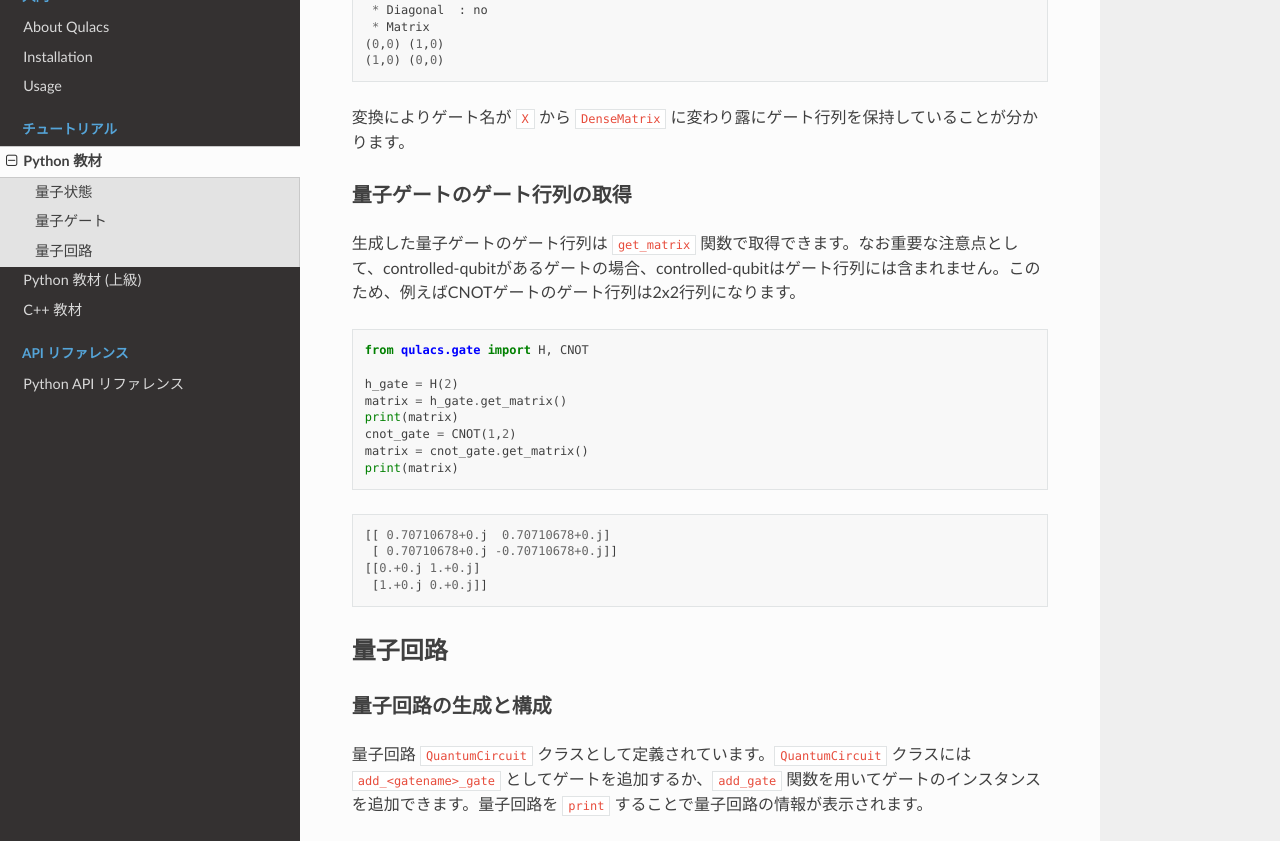
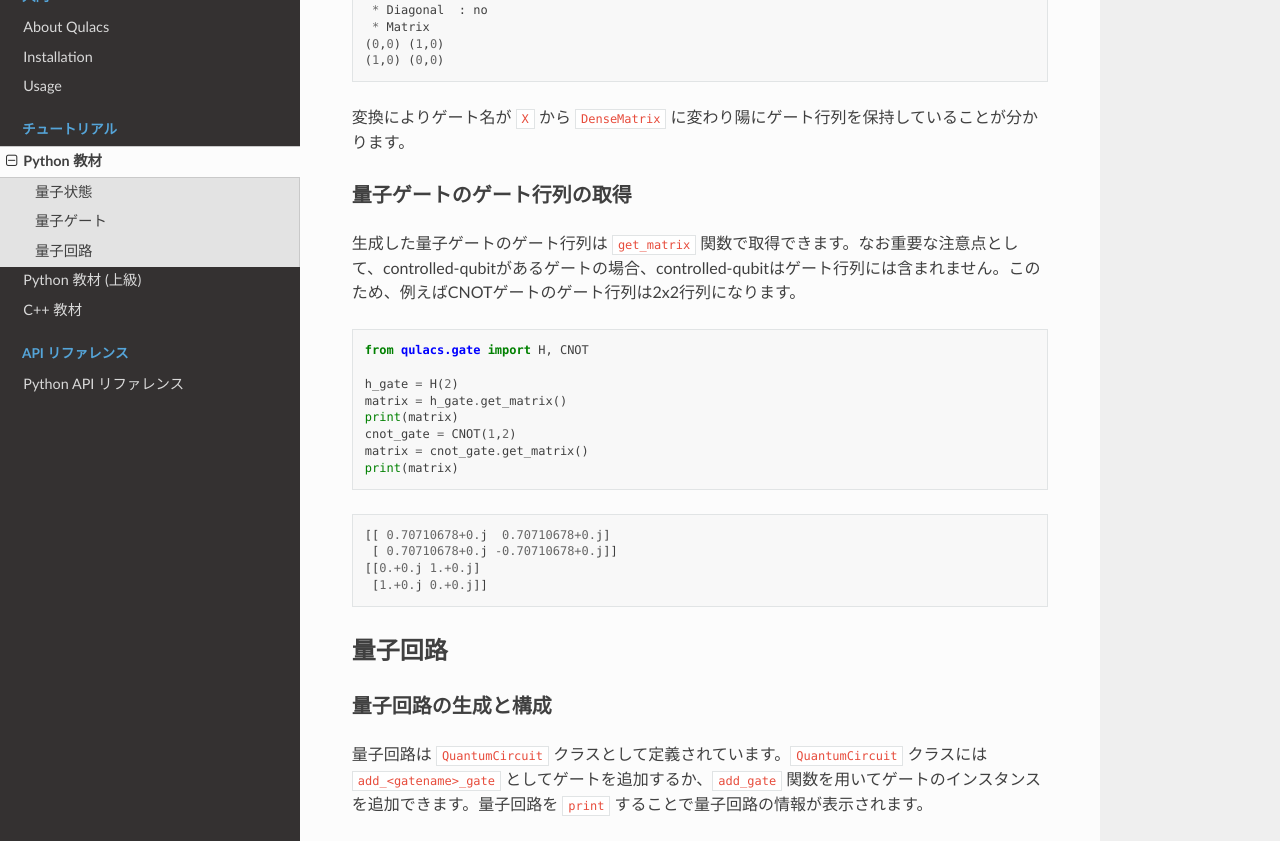
Before and after one commit to qulacs/qulacs, a Sphinx documentation site: the page built from doc/ja/source/intro/4.1_python_tutorial.md, in a window 1280 px wide and 1400 px high, scrolled down 8082 px. Shown: the part 150-991 px from the top of the window. Built offline with Sphinx 7.4.7 and the Read the Docs theme 2.0.0, drawn with Linux system fonts in a browser that asks for light colours; pages that are not in the unit, such as notebooks, are missing from menus; some of the changed text lies outside the part shown.

````diff
--- a/doc/ja/source/intro/4.1_python_tutorial.md
+++ b/doc/ja/source/intro/4.1_python_tutorial.md
@@ -420,7 +420,7 @@
 (1,0) (0,0)
 ```
 
-変換によりゲート名が `X` から `DenseMatrix` に変わり露にゲート行列を保持していることが分かります。
+変換によりゲート名が `X` から `DenseMatrix` に変わり陽にゲート行列を保持していることが分かります。
 
 ### 量子ゲートのゲート行列の取得
 
@@ -448,7 +448,7 @@
 
 ### 量子回路の生成と構成
 
-量子回路 `QuantumCircuit` クラスとして定義されています。`QuantumCircuit` クラスには `add_<gatename>_gate` としてゲートを追加するか、`add_gate` 関数を用いてゲートのインスタンスを追加できます。量子回路を `print` することで量子回路の情報が表示されます。
+量子回路は `QuantumCircuit` クラスとして定義されています。`QuantumCircuit` クラスには `add_<gatename>_gate` としてゲートを追加するか、`add_gate` 関数を用いてゲートのインスタンスを追加できます。量子回路を `print` することで量子回路の情報が表示されます。
 
 ``` python
 from qulacs import QuantumCircuit
````
Also changed, not shown: other parts of doc/ja/source/intro/4.1_python_tutorial.md (+1 -1 lines), doc/en/source/intro/4.1_python_tutorial.ipynb.
